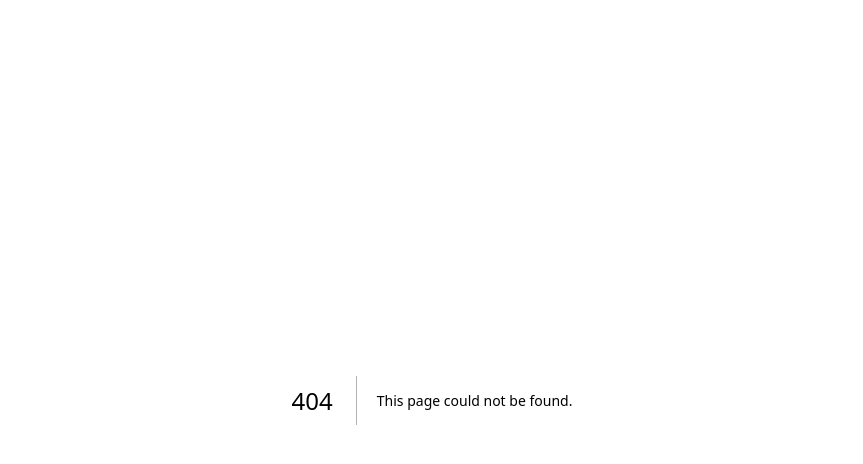
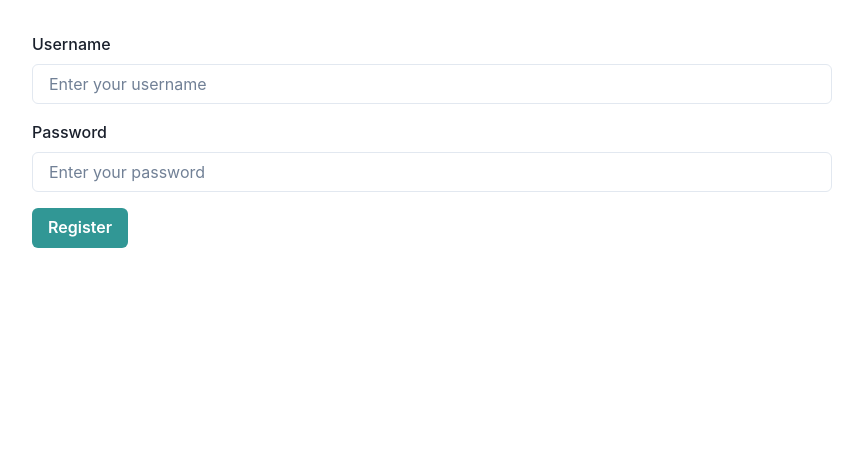
Before and after one commit to anubhavbisht/reddit-server, a Next.js app in the folder frontend/: page /register in a window 1280 px wide. Before the commit this address had no page. Shown: the top 464 px of the page, without its empty margins (208-1071 px from the left). Built offline with nearby package versions, Linux system fonts and the light colour scheme.

Commit message:
setting up basic form components using formik and form control chakra.Started with register page

```diff
--- a/frontend/package.json
+++ b/frontend/package.json
@@ -11,6 +11,7 @@
     "@chakra-ui/theme-tools": "^2.0.2",
     "@emotion/react": "^11.9.0",
     "@emotion/styled": "^11.9.0",
+    "formik": "^2.4.6",
     "framer-motion": "^6.3.0",
     "next": "latest",
     "react": "^18.2.0",
--- /dev/null
+++ b/frontend/src/components/FormInputField.tsx
@@ -0,0 +1,19 @@
+import { FormControl, FormLabel, Input, FormErrorMessage } from "@chakra-ui/react";
+import { useField } from "formik";
+import React, { InputHTMLAttributes } from "react";
+
+type formInputFieldProps = InputHTMLAttributes<HTMLInputElement> & {
+    label: string;
+    name: string;
+}
+
+export const FormInputField: React.FC<formInputFieldProps> = ({ label, size: _, ...props }) => {
+    const [field, { error }] = useField(props);
+    return (
+        <FormControl isInvalid={!!error}>
+            <FormLabel htmlFor={field.name}>{label}</FormLabel>
+            <Input {...field} {...props} id={field.name} placeholder={props.placeholder} />
+            {error ? <FormErrorMessage>{error}</FormErrorMessage> : null}
+        </FormControl>
+    )
+}
--- /dev/null
+++ b/frontend/src/components/Wrapper.tsx
@@ -0,0 +1,17 @@
+import { Box } from "@chakra-ui/react";
+import React from "react";
+
+type wrapperVariants = "small" | "regular"
+
+interface wrapperProps {
+    variant?: wrapperVariants
+    children?: React.ReactNode
+}
+
+export const Wrapper: React.FC<wrapperProps> = ({ children, variant = "regular" }) => {
+    return (
+        <Box mt={8} w="100%" mx="auto" maxW={variant === 'regular' ? '800px' : '400px'}>
+            {children}
+        </Box>
+    )
+}
--- /dev/null
+++ b/frontend/src/pages/register.tsx
@@ -0,0 +1,41 @@
+import { Button, Box } from "@chakra-ui/react";
+import { Formik, Form } from "formik";
+import React from "react";
+import { Wrapper } from "../components/Wrapper";
+import { FormInputField } from "../components/FormInputField";
+
+interface registerProps {
+
+}
+
+const Register: React.FC<registerProps> = ({ }) => {
+    return (
+        <Wrapper>
+            <Formik
+                initialValues={{ username: '', password: '' }}
+                onSubmit={(values) => {
+                    console.log(values, '***************')
+                }}
+            >
+                {(props) => (
+                    <Form>
+                        <FormInputField name="username" label="Username" placeholder="Enter your username" />
+                        <Box mt={4}>
+                            <FormInputField name="password" label="Password" placeholder="Enter your password" type="password" />
+                        </Box>
+                        <Button
+                            mt={4}
+                            colorScheme='teal'
+                            isLoading={props.isSubmitting}
+                            type='submit'
+                        >
+                            Register
+                        </Button>
+                    </Form>
+                )}
+            </Formik>
+        </Wrapper>
+    )
+}
+
+export default Register
```
Also changed, not shown: 1 other file (tests, documents, lock files or other folders).
